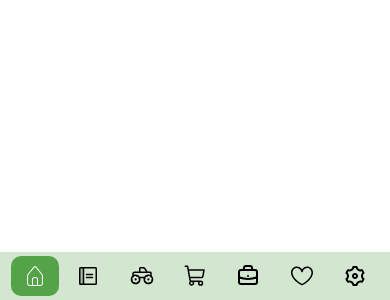
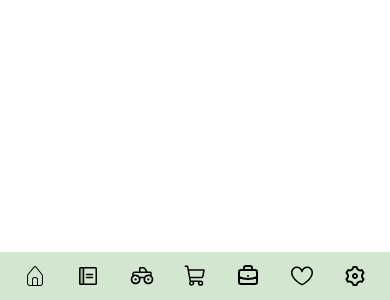
Before and after one commit to LeRoiCodes/farmruns, a React (Create React App) app: page /dashboard in a window 390 px wide. Shown: the part 544-844 px from the top of the page. Built offline with nearby package versions, Linux system fonts and the light colour scheme.

Commit message:
fix the navigation issues in mobile view

```diff
--- a/src/components/DasboardComponents/BottomBar.jsx
+++ b/src/components/DasboardComponents/BottomBar.jsx
@@ -1,47 +1,46 @@
 import React from "react";
-import { Link, NavLink } from "react-router-dom";
+import { NavLink } from "react-router-dom";
 import { CiHome } from "react-icons/ci";
 import { PiNotebookDuotone, PiShoppingCart } from "react-icons/pi";
 import { LiaTruckMonsterSolid } from "react-icons/lia";
 import { GoHeart } from "react-icons/go";
 import { RiSettings3Line } from "react-icons/ri";
-import { MdPowerSettingsNew } from "react-icons/md";
 import { HiOutlineBriefcase } from "react-icons/hi";
 
 const links = [
   {
     title: "Home",
-    link: "/dashboard",
+    link: "/dashboard/home",
     icon: <CiHome />,
   },
   {
     title: "My Blog",
-    link: "/blog",
+    link: "/dashboard/customer-blog",
     icon: <PiNotebookDuotone />,
   },
   {
     title: "Farmers Hub",
-    link: "/farmers-hub",
+    link: "/dashboard/farmers-hub",
     icon: <LiaTruckMonsterSolid />,
   },
   {
     title: "Shop",
-    link: "/shop",
+    link: "/dashboard/shop",
     icon: <PiShoppingCart />,
   },
   {
     title: "Order History",
-    link: "/order",
+    link: "/dashboard/order",
     icon: <HiOutlineBriefcase />,
   },
   {
     title: "Favourites",
-    link: "/favourites",
+    link: "/dashboard/favourites",
     icon: <GoHeart />,
   },
   {
     title: "Settings",
-    link: "/settings",
+    link: "/dashboard/settings",
     icon: <RiSettings3Line />,
   },
 ];
@@ -54,7 +53,7 @@ const BottomBar = () => {
           <li key={index}>
             <NavLink
               to={nav.link}
-              className="gap-4 flex px-3 py-2 items-center rounded-[10px] text-[24px] hover:bg-gray-300"
+              className="gap-4 flex px-3 py-2 items-center rounded-[10px] text-[24px] hover:bg-white"
             >
               {nav.icon}
               <span className="text-sm hidden md:block">{nav.title}</span>
```
